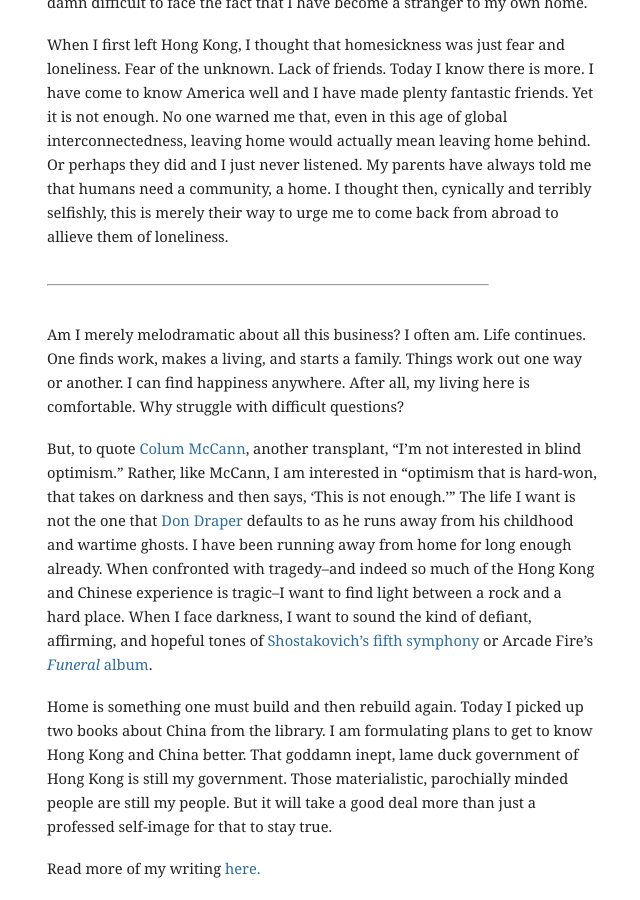
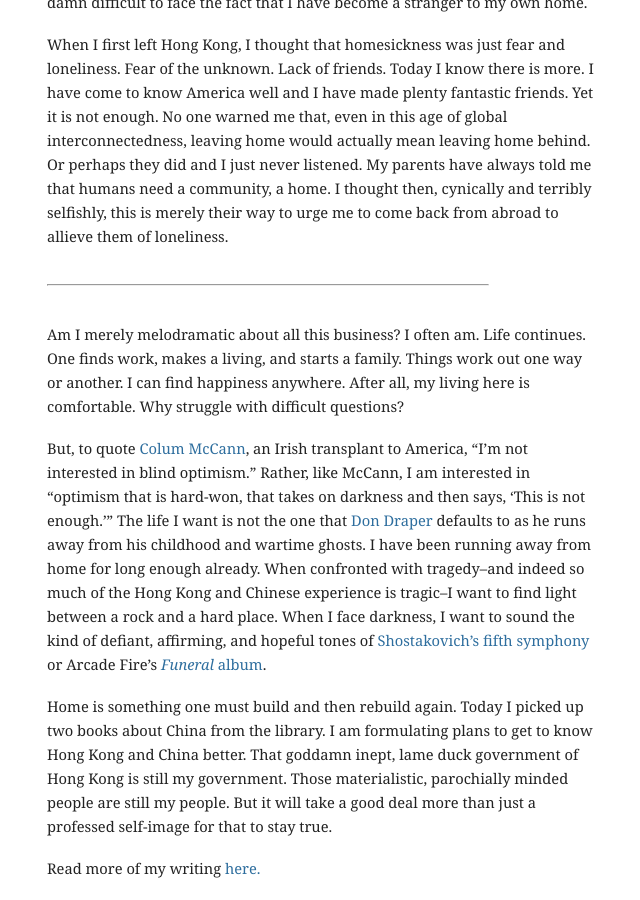
Before and after one commit to mbwong/mbwong.github.com, a Jekyll site: the page built from _posts/2013-07-14-home.md, in a window 1280 px wide and 900 px high, scrolled down 2270 px. Shown: the whole window, without its empty margins (303-943 px from the left). Built offline with Jekyll 4.4.1, drawn with Linux system fonts in a browser that asks for light colours.

Commit message:
Update 2013-07-14-home.md

```diff
--- a/_posts/2013-07-14-home.md
+++ b/_posts/2013-07-14-home.md
@@ -44,7 +44,7 @@ When I first left Hong Kong, I thought that homesickness was just fear and lonel
 
 Am I merely melodramatic about all this business? I often am. Life continues. One finds work, makes a living, and starts a family. Things work out one way or another. I can find happiness anywhere. After all, my living here is comfortable. Why struggle with difficult questions?
 
-But, to quote [Colum McCann][mccann], another transplant, "I’m not interested in blind optimism." Rather, like McCann, I am interested in "optimism that is hard-won, that takes on darkness and then says, ‘This is not enough.'" The life I want is not the one that [Don Draper][madmen] defaults to as he runs away from his childhood and wartime ghosts. I have been running away from home for long enough already. When confronted with tragedy--and indeed so much of the Hong Kong and Chinese experience is tragic--I want to find light between a rock and a hard place. When I face darkness, I want to sound the kind of defiant, affirming, and hopeful tones of [Shostakovich's fifth symphony][bernstein] or Arcade Fire's [_Funeral_ album][arcadefire].
+But, to quote [Colum McCann][mccann], an Irish transplant to America, "I’m not interested in blind optimism." Rather, like McCann, I am interested in "optimism that is hard-won, that takes on darkness and then says, ‘This is not enough.'" The life I want is not the one that [Don Draper][madmen] defaults to as he runs away from his childhood and wartime ghosts. I have been running away from home for long enough already. When confronted with tragedy--and indeed so much of the Hong Kong and Chinese experience is tragic--I want to find light between a rock and a hard place. When I face darkness, I want to sound the kind of defiant, affirming, and hopeful tones of [Shostakovich's fifth symphony][bernstein] or Arcade Fire's [_Funeral_ album][arcadefire].
 
 [mccann]: http://www.nytimes.com/2013/06/02/magazine/colum-mccanns-radical-empathy.html?pagewanted=all
 [madmen]: https://medium.com/sterling-cooper-draper-pryce/e96804523838
```
